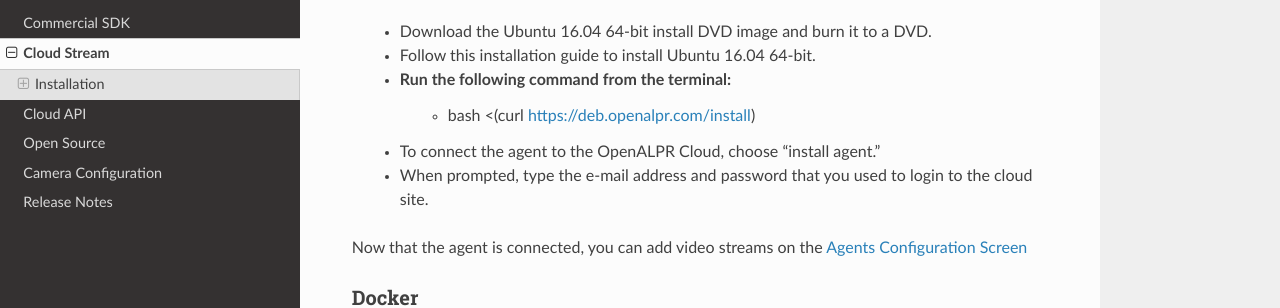
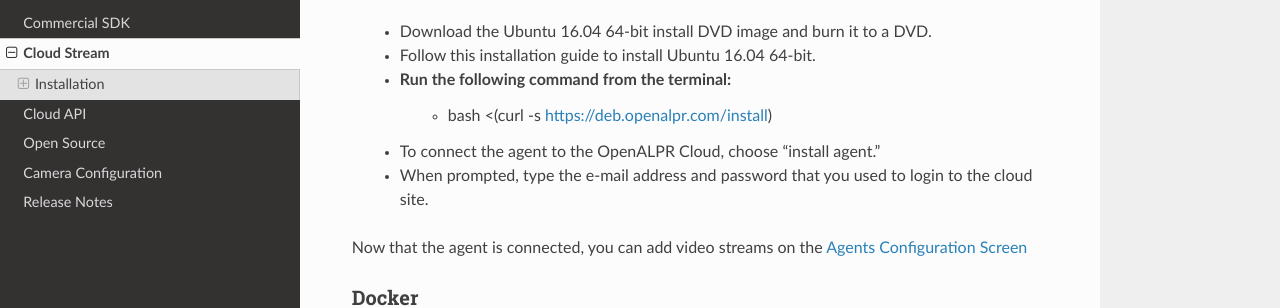
Before and after one commit to openalpr/doc, a Sphinx documentation site: the page built from source/cloud_stream.rst, in a window 1280 px wide and 900 px high, scrolled down 2088 px. Shown: the part 152-460 px from the top of the window. Built offline with Sphinx 7.4.7 and the Read the Docs theme 2.0.0, drawn with Linux system fonts in a browser that asks for light colours.

```diff
--- a/source/cloud_stream.rst
+++ b/source/cloud_stream.rst
@@ -67,7 +67,7 @@ Install the OpenALPR Agent on your 64-bit Ubuntu Linux 14.04/16.04 OS. The OpenA
   - Download the Ubuntu 16.04 64-bit install DVD image and burn it to a DVD.
   - Follow this installation guide to install Ubuntu 16.04 64-bit.
   - Run the following command from the terminal:
-	- bash <(curl https://deb.openalpr.com/install)
+	- bash <(curl -s https://deb.openalpr.com/install)
   - To connect the agent to the OpenALPR Cloud, choose “install agent.”
   - When prompted, type the e-mail address and password that you used to login to the cloud site.
 
--- a/source/on_premises.rst
+++ b/source/on_premises.rst
@@ -82,7 +82,7 @@ Linux
 
   .. code-block:: bash
 
-    bash <(curl https://deb.openalpr.com/install)
+    bash <(curl -s https://deb.openalpr.com/install)
 
 
   4. To connect the agent to the OpenALPR Cloud, choose "install_agent".
--- a/source/sdk.rst
+++ b/source/sdk.rst
@@ -26,7 +26,7 @@ The Linux SDK is available in OpenALPR's commercial APT repository. The libopena
 
   .. code-block:: bash
 
-    bash <(curl https://deb.openalpr.com/install)
+    bash <(curl -s https://deb.openalpr.com/install)
 
 
 Select "install_sdk" from the menu.
```
Also changed, not shown: 1 other file.
